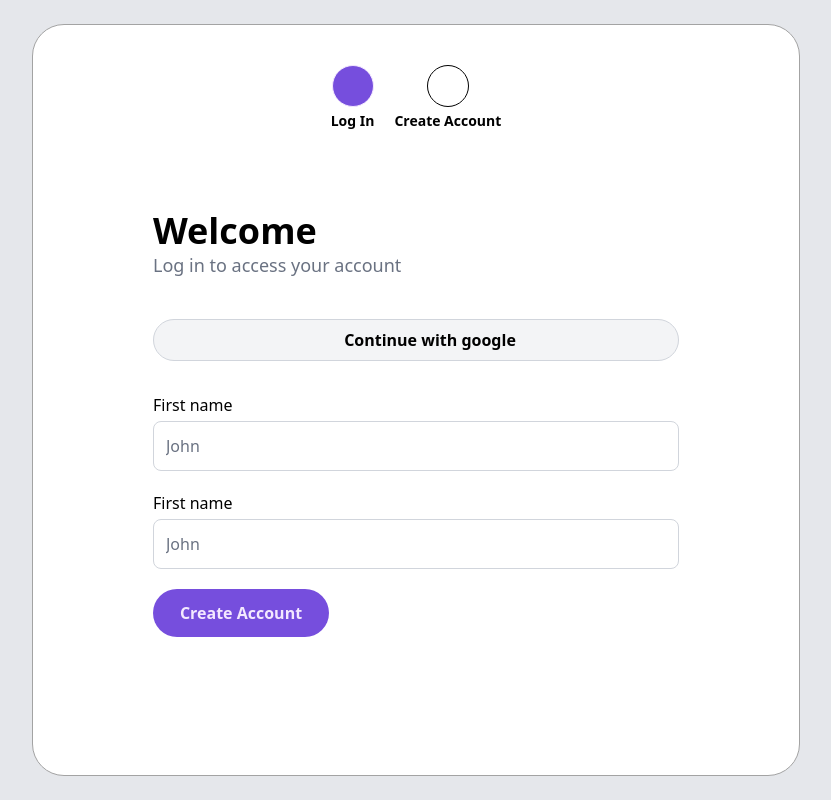
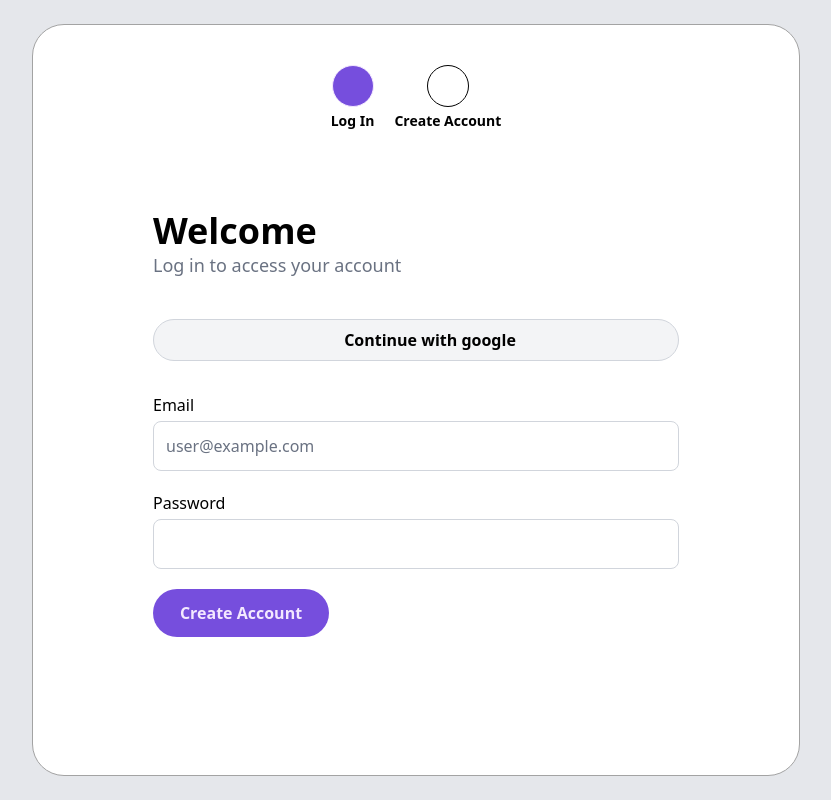
Before and after one commit to martin-codex3/school-management-v1, a SvelteKit app in the folder frontend/: page / in a window 1280 px wide. Shown: the whole page, without its empty margins (224-1055 px from the left). Built offline with nearby package versions, Linux system fonts and the light colour scheme; some icons are missing; a web font is replaced by a local one; what tailwindcss-motion would draw is missing.

Commit message:
working on the login form

```diff
--- a/frontend/src/lib/components/forms/Login.svelte
+++ b/frontend/src/lib/components/forms/Login.svelte
@@ -71,20 +71,20 @@
             </div>
             <div class="space-y-5">
                 <TextInput
-                    type="text"
-                    name="first_name"
-                    placeholder="John"
-                    id="FirstName"
-                    label="First name"
+                    type="email"
+                    name="username"
+                    placeholder="user@example.com"
+                    id="Email"
+                    label="Email"
                     valueError=""
                 />
 
                 <TextInput
-                    type="text"
-                    name="first_name"
-                    placeholder="John"
-                    id="FirstName"
-                    label="First name"
+                    type="password"
+                    name="password_hash"
+                    placeholder=""
+                    id="Password"
+                    label="Password"
                     valueError=""
                 />
 
--- a/frontend/src/routes/+page.server.ts
+++ b/frontend/src/routes/+page.server.ts
@@ -50,5 +50,13 @@ export const actions: Actions = {
 
         return { success: true }
 
+    },
+
+    loginUser: async ({ request, cookies, fetch }) => {
+
+        const data = await request.formData();
+
+        const username = data.get("username")?.toString().trim() ?? "";
+        const password_hash = data.get("password_hash")?.toString().trim() ?? "";
     }
 }
```
